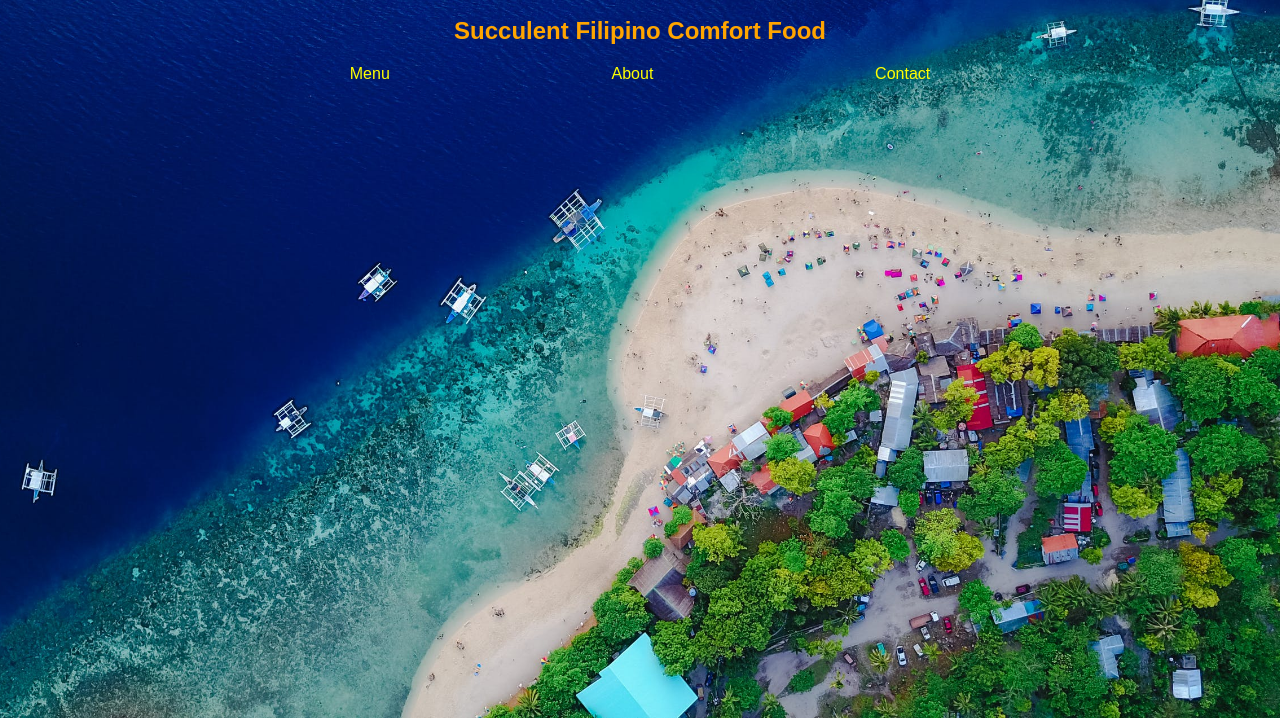
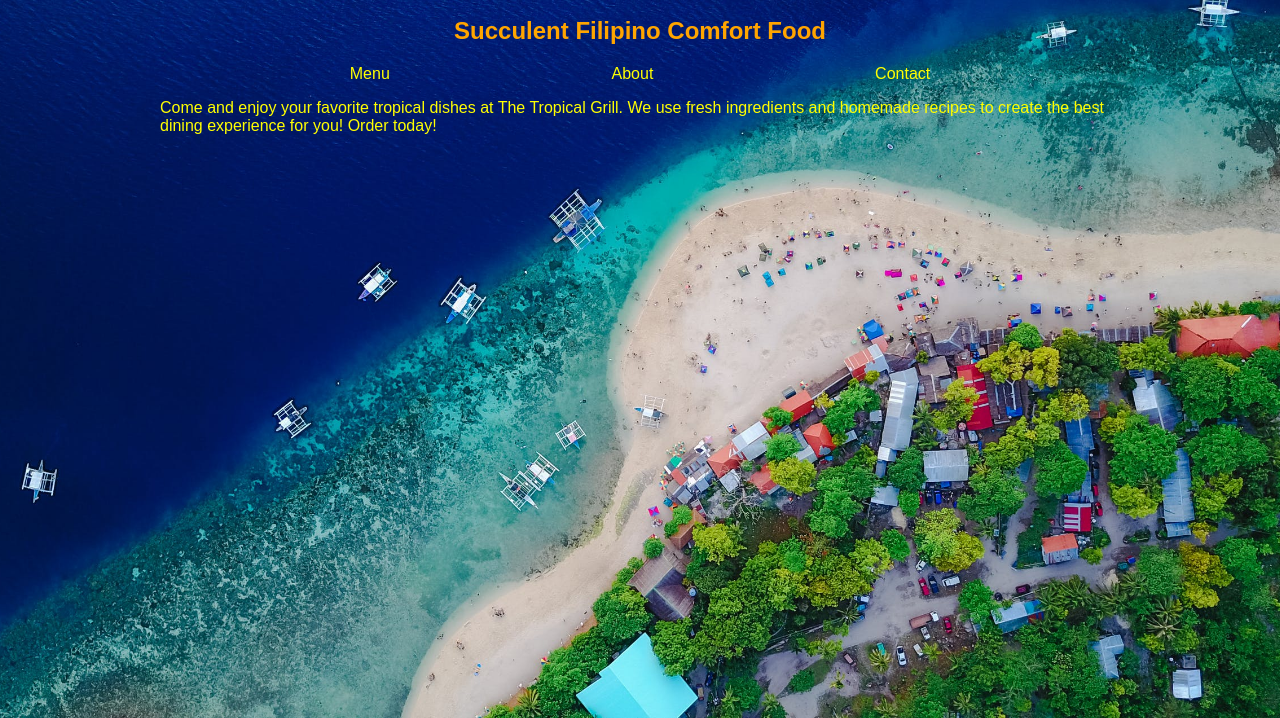
Before and after one commit to marboleda/restaurant, a website built with webpack: page dist/index.html in a window 1280 px wide. Both pictures are taken after a click on the item "About". Shown: the part 82-800 px from the top of the page. Built offline with nearby package versions, Linux system fonts and the light colour scheme.

Commit message:
Create About section

```diff
--- a/src/about.js
+++ b/src/about.js
@@ -0,0 +1,11 @@
+const displayAbout = () => {
+    const about = document.createElement('p');
+
+    about.textContent = `Come and enjoy your favorite tropical dishes at The Tropical Grill.
+    We use fresh ingredients and homemade recipes to create the best dining experience for you!
+    Order today!`;
+
+    document.getElementById('info').appendChild(about);
+}
+
+export default displayAbout
--- a/src/styles.css
+++ b/src/styles.css
@@ -67,3 +67,8 @@ h3 {
     color: greenyellow;
     text-align: center;
 }
+
+p {
+    font-family: Arial;
+    color: yellow;
+}
```
Also changed, not shown: dist/bundle.js.
